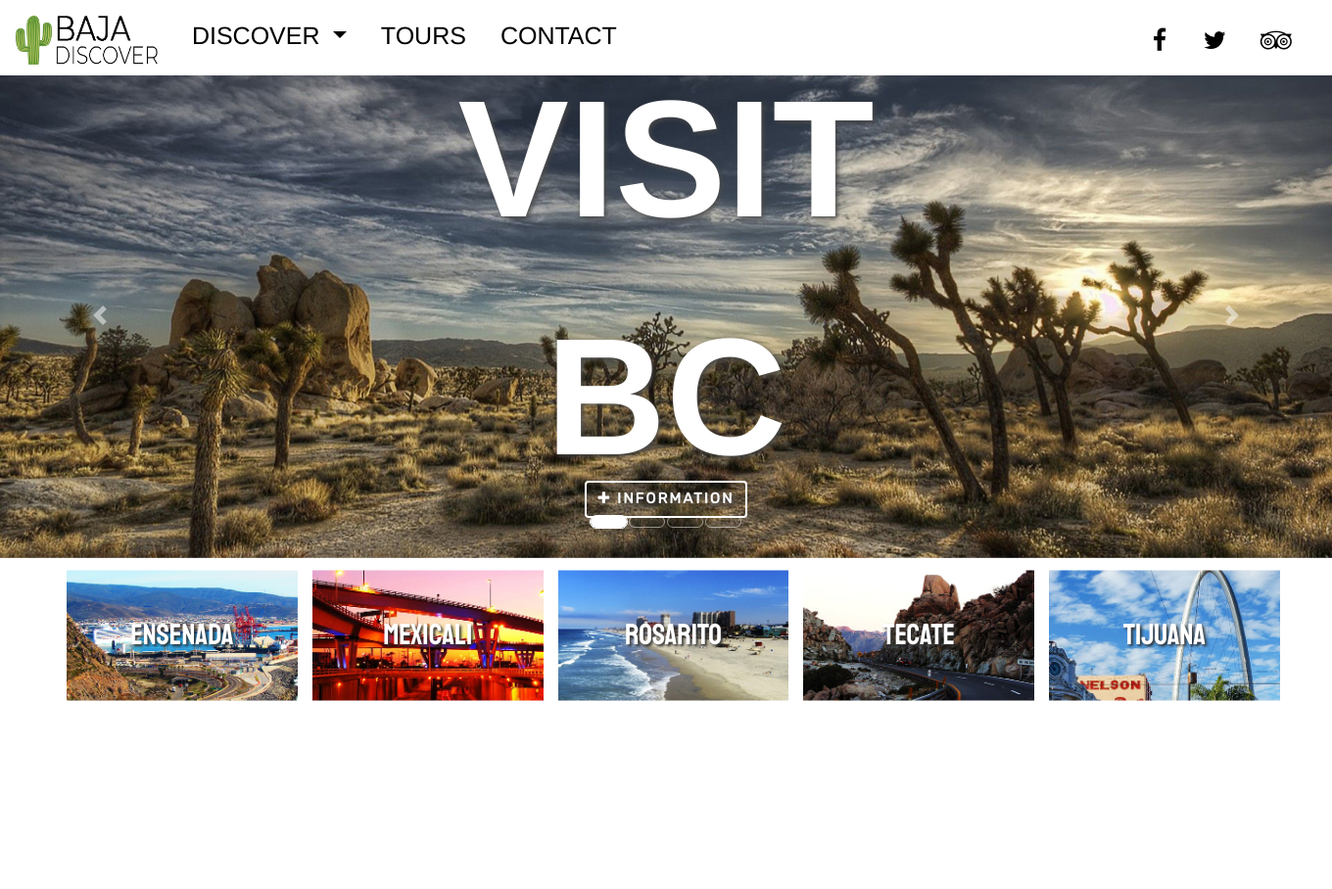
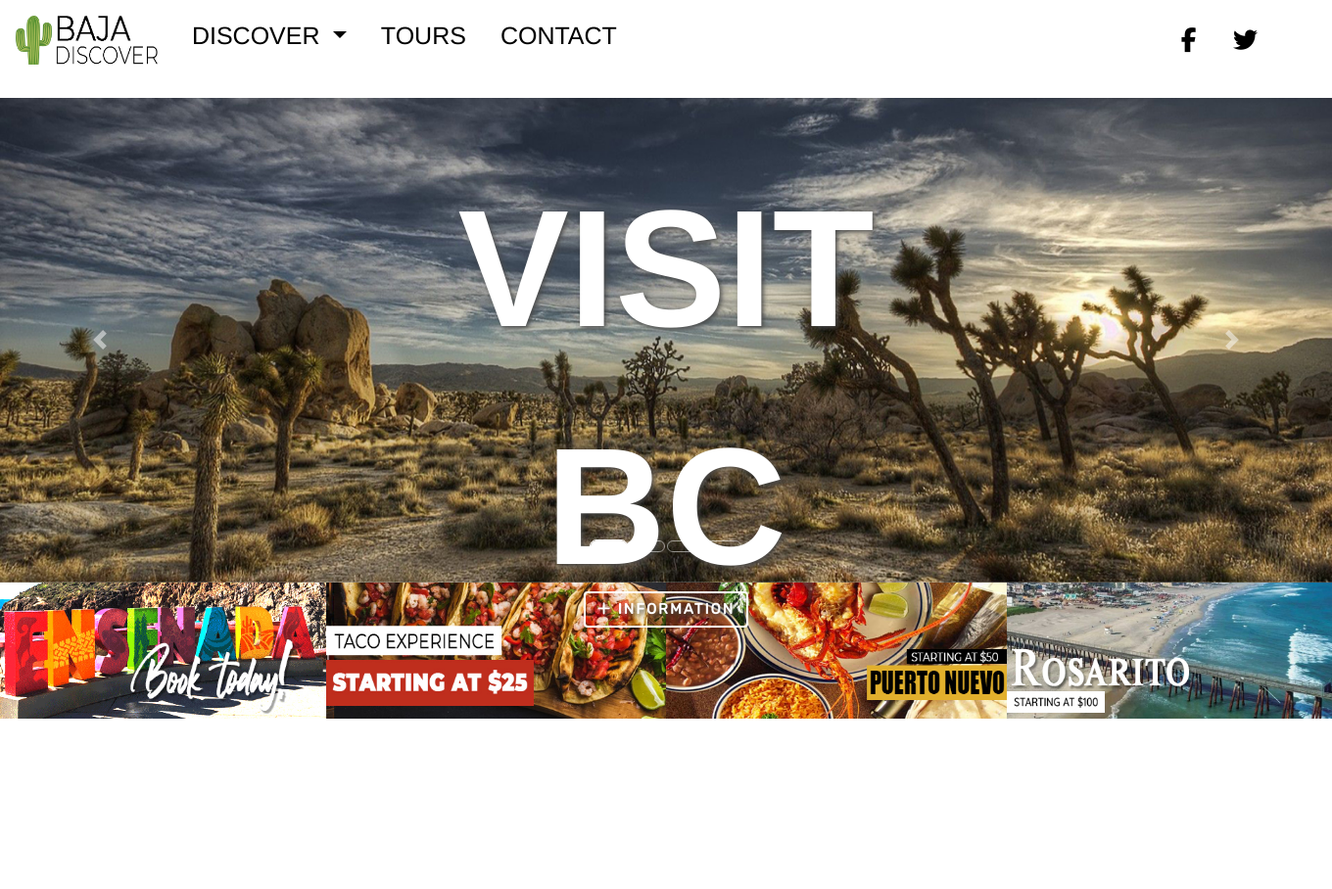
Before and after one commit to itselfcg/baja-discover-webpage, a PHP site: page / in a window 1360 px wide. Shown: the top 908 px of the page at 98% size. Run offline with PHP 8.4, Linux system fonts and the light colour scheme; some libraries are stand-ins or nearby versions.

Commit message:
Change of intro's banners. New banners of ad that ref to tours pages.

```diff
--- a/css/intro.css
+++ b/css/intro.css
@@ -25,7 +25,7 @@
 .intro-banner{
     position: relative;
 width: 100%;
-padding-top: 75px!important;
+padding-top: 100px!important;
 }
 
 #intro-carousel img {
@@ -77,19 +77,13 @@
 
 
 
-.cities-preview{
-    padding-top: 25px;
-    text-align: center;
-    width: 90%;!important;
+.ad-preview{
+    width: 100%;
+    height: 200px;
+    overflow: hidden;
 
-    position: absolute;
-    left: 50%;
-    transform: translate(-50%, -50%);
 }
 
-.row{
-    height: 90%!important;
-}
 
 .preview-container{
     position: absolute;
--- a/index.php
+++ b/index.php
@@ -60,50 +60,39 @@
                 </div>
             </div>
 
-            <div class="cities-preview">
+            <div class="ad-preview">
 
-                <div class="row">
-                    <div class="col">
+                <div class="row no-gutters">
 
-                        <a href="ensenada.php">
+                    <div class="col-sm-3">
+
+                        <a href="">
                             <div class="preview-container">
-                                <label class="preview-label">ENSENADA</label>
-                                <img class="preview-img" src="imagenes/intro/banners/ensenada.jpg">
+                                <img class="preview-img" src="imagenes/tours/taco-experience/ad4.jpg">
                             </div>
                         </a>
                     </div>
-                    <div class="col-sm">
-                        <a href="mexicali.php">
+                    <div class="col-sm-3">
 
+                        <a href="taco-experience.php">
                             <div class="preview-container">
-                                <label class="preview-label">MEXICALI</label>
-                                <img class="preview-img" src="imagenes/intro/banners/mexicali.jpg">
+                                <img class="preview-img" src="imagenes/tours/taco-experience/ad3.jpg">
                             </div>
                         </a>
                     </div>
-                    <div class="col-sm">
-                        <a href="rosarito">
 
+                    <div class="col-sm-3">
+                        <a href="">
                             <div class="preview-container">
-                                <label class="preview-label">ROSARITO</label>
-                                <img class="preview-img" src="imagenes/intro/banners/rosarito.jpg">
+                                <img class="preview-img" src="imagenes/tours/taco-experience/ad2.jpg">
                             </div>
                         </a>
                     </div>
-                    <div class="col-sm">
-                        <a href="tecate">
+                    <div class="col-sm-3">
 
+                        <a href="taco-experience.php.php">
                             <div class="preview-container">
-                                <label class="preview-label">TECATE</label>
-                                <img class="preview-img" src="imagenes/intro/banners/tecate.jpg">
-                            </div>
-                        </a>
-                    </div>
-                    <div class="col-sm">
-                        <a href="tijuana">
-                            <div class="preview-container">
-                                <label class="preview-label">TIJUANA</label>
-                                <img class="preview-img" src="imagenes/intro/banners/tijuana.jpg">
+                                <img class="preview-img" src="imagenes/tours/taco-experience/ad6.jpg">
                             </div>
                         </a>
                     </div>
--- a/libs.php
+++ b/libs.php
@@ -3,7 +3,7 @@
     <meta charset="UTF-8">
     <meta name="viewport" content="width=device-width, initial-scale=1">
 
-    <link rel="stylesheet" href="https://maxcdn.bootstrapcdn.com/font-awesome/4.4.0/css/font-awesome.min.css">
+    <script src="https://kit.fontawesome.com/37381f0e65.js" crossorigin="anonymous"></script>
     <script type="text/javascript" src="js/navbar.js"></script>
     <script src="https://code.jquery.com/jquery-3.0.0.min.js"></script>
     <script src="https://cdnjs.cloudflare.com/ajax/libs/popper.js/1.12.6/umd/popper.min.js"></script>
```
Also changed, not shown: imagenes/tours/taco-experience/01_Verzosa_FeatCont_Joshua-Resnick.7a2b74c9.jpg (added), imagenes/tours/taco-experience/AD3.jpg (added), imagenes/tours/taco-experience/ad1.jpg (added), imagenes/tours/taco-experience/ad2.jpg (added), imagenes/tours/taco-experience/ad4.gif (added), imagenes/tours/taco-experience/ad4.jpg (added), imagenes/tours/taco-experience/ad5.jpg (added), imagenes/tours/taco-experience/ad6.jpg (added).
